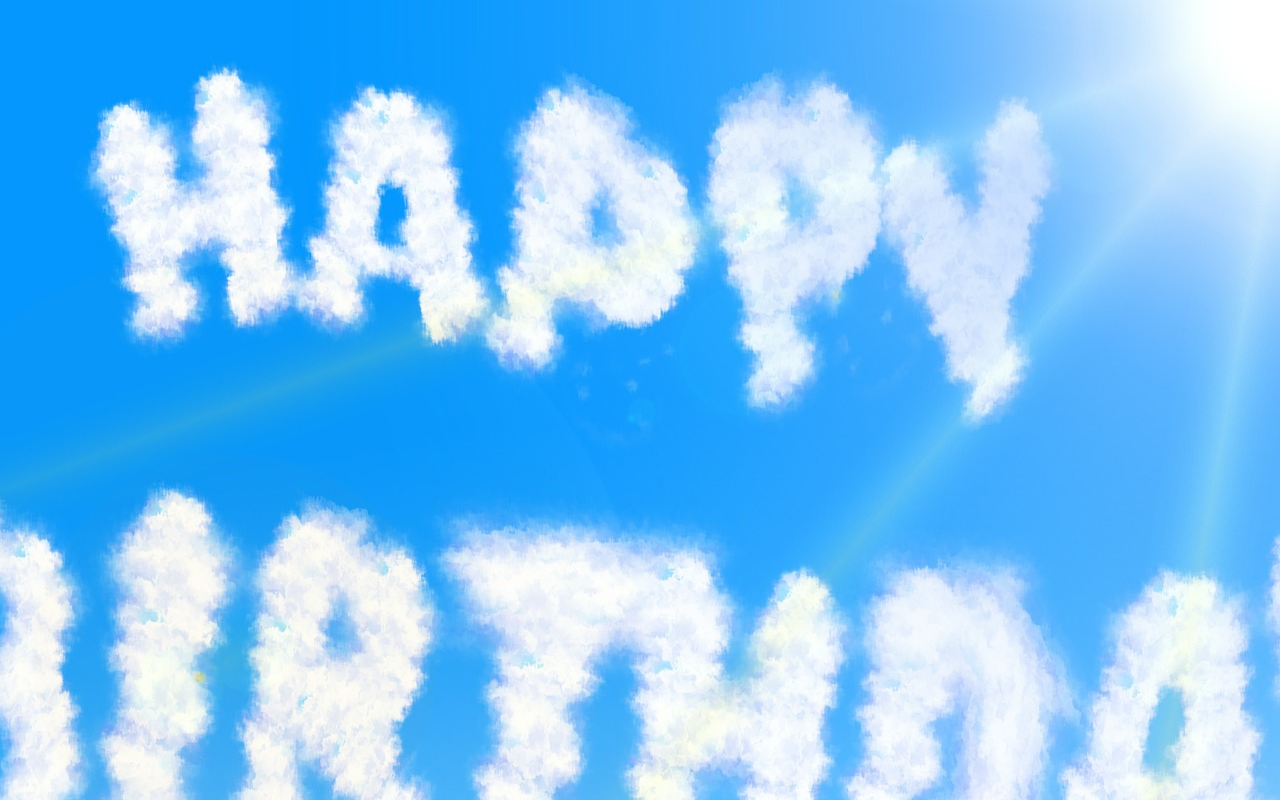
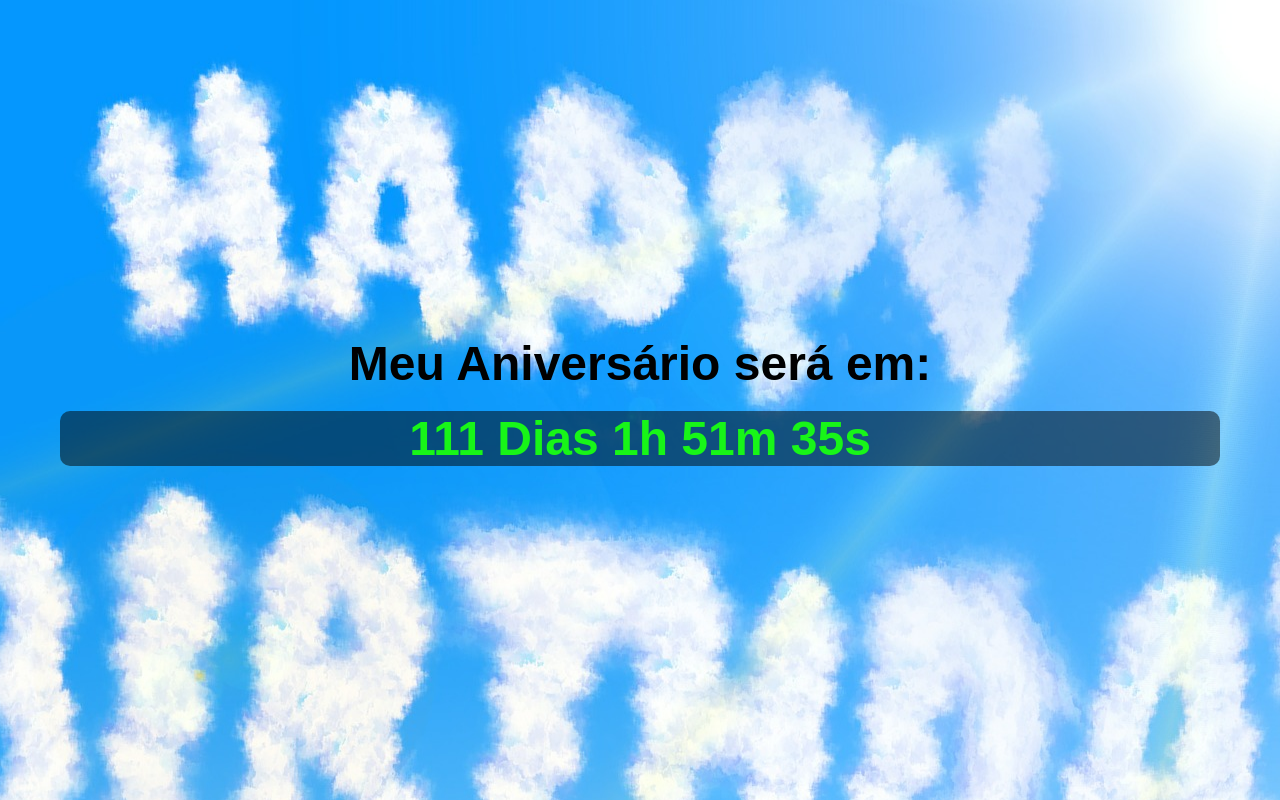
Before and after one commit to Khai221/aniversario_projeto, a website built with Parcel: page src/index.html in a window 1280 px wide. Built offline with nearby package versions, Linux system fonts and the light colour scheme.

Commit message:
ajustando o deploy

```diff
--- a/package.json
+++ b/package.json
@@ -1,10 +1,10 @@
 {
   "name": "aniversario_projeto",
   "version": "1.0.0",
-  "main": "index.js",
   "scripts": {
     "dev": "parcel src/index.html src/styles/main.scss src/scripts/main.js",
-    "test": "echo \"Error: no test specified\" && exit 1"
+    "test": "echo \"Error: no test specified\" && exit 1",
+    "build": "parcel build src/index.html"
   },
   "author": "",
   "license": "ISC",
--- a/src/index.html
+++ b/src/index.html
@@ -8,7 +8,12 @@
   </head>
   <body>
     <div class="container">
-      <div class="container__content"></div>
+      <div class="container__content">
+        <h1 class="container__content__title">Meu Aniversário será em:</h1>
+        <div class="container__content__count" id="contador"></div>
+      </div>
     </div>
+
+    <script src="scripts/main.js"></script>
   </body>
 </html>
--- a/src/scripts/main.js
+++ b/src/scripts/main.js
@@ -0,0 +1,26 @@
+const dataDoEvento = new Date("Nov 11, 2024 00:00:00");
+const timeStampDoEvento = dataDoEvento.getTime();
+
+const contaOTempo = setInterval(function () {
+    const agora = new Date();
+    const timeStampAtual = agora.getTime();
+
+    const distanciaAteOEvento = timeStampDoEvento - timeStampAtual;
+
+    const diaEmMs = 1000 * 60 * 60 * 24;
+    const horaEmMs = 1000 * 60 * 60;
+    const minutoEmMs = 1000 * 60;
+
+    const diasAteOEvento = Math.floor(distanciaAteOEvento / diaEmMs);
+    const horasAteOEvento = Math.floor((distanciaAteOEvento % diaEmMs) / horaEmMs);
+    const minutosAteOEvento = Math.floor((distanciaAteOEvento % horaEmMs) / minutoEmMs);
+    const segundosAteOEvento = Math.floor((distanciaAteOEvento % minutoEmMs) / 1000);
+
+
+    document.getElementById('contador').innerHTML = `${diasAteOEvento} Dias ${horasAteOEvento}h ${minutosAteOEvento}m ${segundosAteOEvento}s`;
+
+    if (distanciaAteOEvento < 0) {
+        clearInterval(contaOTempo);
+        document.getElementById('contador').innerHTML = 'O Aniversário já passou';
+    }
+}, 1000);
--- a/src/styles/main.scss
+++ b/src/styles/main.scss
@@ -9,7 +9,7 @@ body {
 
     background-image: url('../images/backgroundimage.jpg');
     background-size: auto;
-    background-position: center 13%;
+    background-position: center 20%;
     background-repeat: no-repeat;
 
     .container {
@@ -19,8 +19,28 @@ body {
         padding: 0 20px;
 
         &__content {
+            display: flex;
+            justify-content: center;
+            text-align: center;
+            padding-top: 42vh;
+            flex-direction: column;
 
+            &__title {
+                color: #000;
+                font-size: 3rem;
+                font-weight: 700;
+                margin-bottom: 20px;
 
+            }
+
+            &__count {
+                font-size: 3rem;
+                font-weight: 700;
+                color: rgb(24, 245, 24);
+                background-color: rgba($color: #000000  , $alpha: 0.5);
+                border-radius: 10px;
+
+            }
         }
     }
 }
```
Also changed, not shown: dist/index.html, dist/scripts/main.js, dist/styles/main.css, 5 other files.
